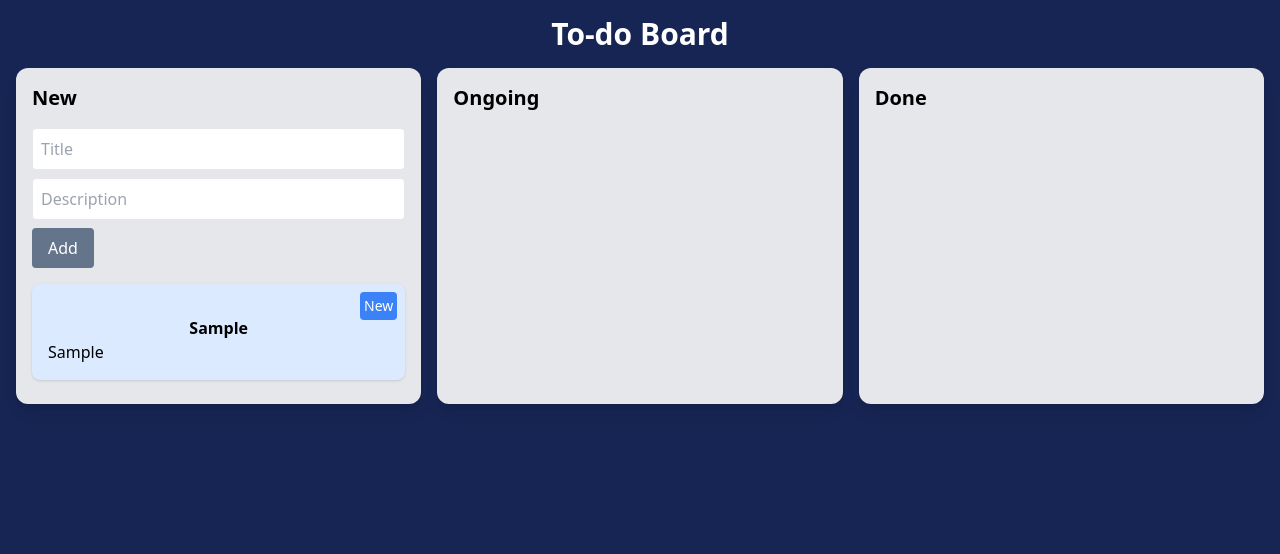
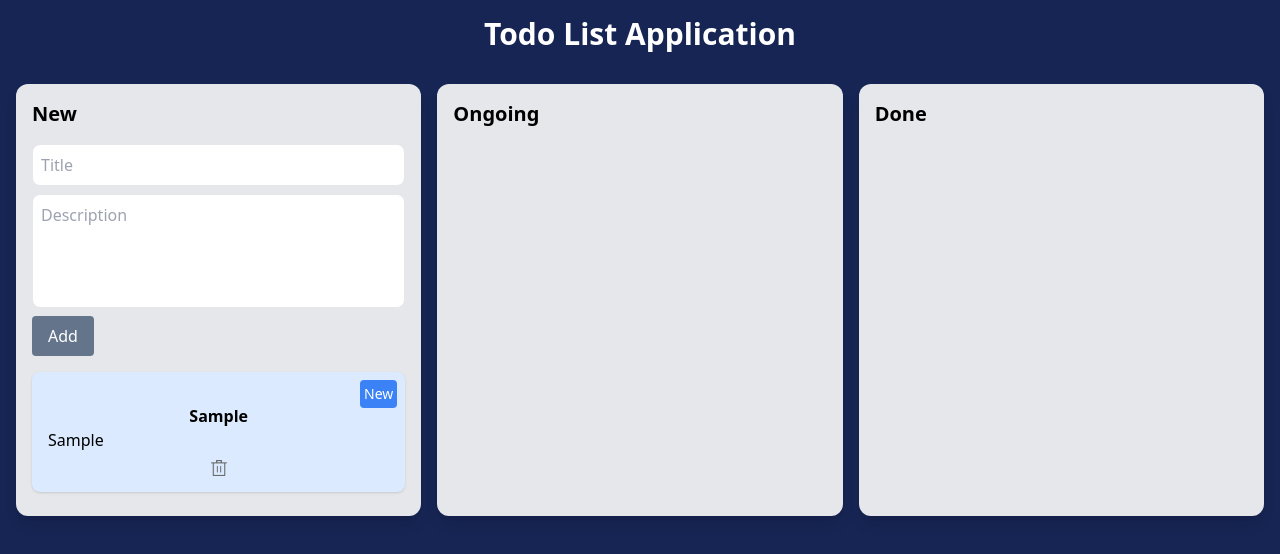
Before and after one commit to zituhossain/toDoBoard, a React (Vite) app: page / in a window 1280 px wide. Both pictures are taken after typing "Sample", "Sample" into the empty fields and a click on the button "Add". Shown: the top 554 px of the page. Built offline with nearby package versions, Linux system fonts and the light colour scheme.

Commit message:
add delete function

```diff
--- a/src/components/Column.jsx
+++ b/src/components/Column.jsx
@@ -3,7 +3,14 @@
 import { useState } from "react";
 import TodoItem from "./TodoItem";
 
-const Column = ({ title, items, onAdd, onMove, onSetDueDate }) => {
+const Column = ({
+  title,
+  items,
+  onAdd,
+  onMove,
+  onSetDueDate,
+  handleDelete,
+}) => {
   const [newItem, setNewItem] = useState({ title: "", description: "" });
 
   const handleAdd = () => {
@@ -24,16 +31,16 @@ const Column = ({ title, items, onAdd, onMove, onSetDueDate }) => {
             placeholder="Title"
             value={newItem.title}
             onChange={(e) => setNewItem({ ...newItem, title: e.target.value })}
-            className="block w-full mb-2 p-2 border rounded"
+            className="block w-full mb-2 p-2 border rounded-lg"
           />
-          <input
-            type="text"
+          <textarea
             placeholder="Description"
             value={newItem.description}
             onChange={(e) =>
               setNewItem({ ...newItem, description: e.target.value })
             }
-            className="block w-full mb-2 p-2 border rounded"
+            className="block w-full mb-2 p-2 border rounded-lg resize-none overflow-hidden"
+            rows={4} // Adjust the number of rows as needed
           />
           <button
             onClick={handleAdd}
@@ -49,6 +56,7 @@ const Column = ({ title, items, onAdd, onMove, onSetDueDate }) => {
           item={item}
           onMove={onMove}
           onSetDueDate={onSetDueDate}
+          handleDelete={handleDelete}
         />
       ))}
     </div>
--- a/src/components/Todo.jsx
+++ b/src/components/Todo.jsx
@@ -26,6 +26,10 @@ const Todo = () => {
     );
   };
 
+  const handleDelete = (itemId) => {
+    setItems(items.filter((item) => item.id !== itemId));
+  };
+
   const filterItemsByStatus = (status) => {
     return items.filter((item) => item.status === status);
   };
@@ -36,8 +40,8 @@ const Todo = () => {
 
   return (
     <div className="min-h-screen min-w[400px] bg-blue-950 p-4">
-      <h1 className="text-3xl font-bold text-center text-white mb-4">
-        To-do Board
+      <h1 className="text-3xl font-bold text-center text-white mb-8">
+        Todo List Application
       </h1>
 
       <div className="flex flex-col md:flex-row justify-between gap-4">
@@ -46,6 +50,7 @@ const Todo = () => {
           items={filterItemsByStatus("New")}
           onAdd={handleAdd}
           onMove={handleMove}
+          handleDelete={handleDelete}
         />
         <Column
           title="Ongoing"
--- a/src/components/TodoItem.jsx
+++ b/src/components/TodoItem.jsx
@@ -3,8 +3,9 @@ import { useEffect, useState } from "react";
 import Datetime from "react-datetime";
 import ContextMenu from "./ContextMenu";
 import "react-datetime/css/react-datetime.css";
+import deleteIcon from "../assets/delete.png";
 
-const TodoItem = ({ item, onMove, onSetDueDate }) => {
+const TodoItem = ({ item, onMove, onSetDueDate, handleDelete }) => {
   const [showContextMenu, setShowContextMenu] = useState(false);
   const [position, setPosition] = useState({ x: 0, y: 0 });
   const [dueDate, setDueDate] = useState(item.dueDate || null);
@@ -90,11 +91,22 @@ const TodoItem = ({ item, onMove, onSetDueDate }) => {
       )}
 
       <h4 className="font-bold text-center mt-4">{item.title}</h4>
-      <p>{item.description}</p>
+      <p className="overflow-hidden text-ellipsis break-words max-h-24">
+        {item.description}
+      </p>
+
+      {item.status === "New" && (
+        <img
+          onClick={() => handleDelete(item.id)}
+          src={deleteIcon}
+          alt=""
+          className="w-4 h-4 cursor-pointer m-auto mt-2"
+        />
+      )}
 
       {item.status === "Ongoing" && (
-        <div className="mt-2">
-          <p className="font-semibold">Due Date:</p>
+        <div className="flex mt-2">
+          <p className="font-semibold flex justify-start mr-2">Due Date:</p>
           <Datetime value={dueDate} onChange={handleDateChange} />
         </div>
       )}
```
Also changed, not shown: src/assets/delete.png (added).
